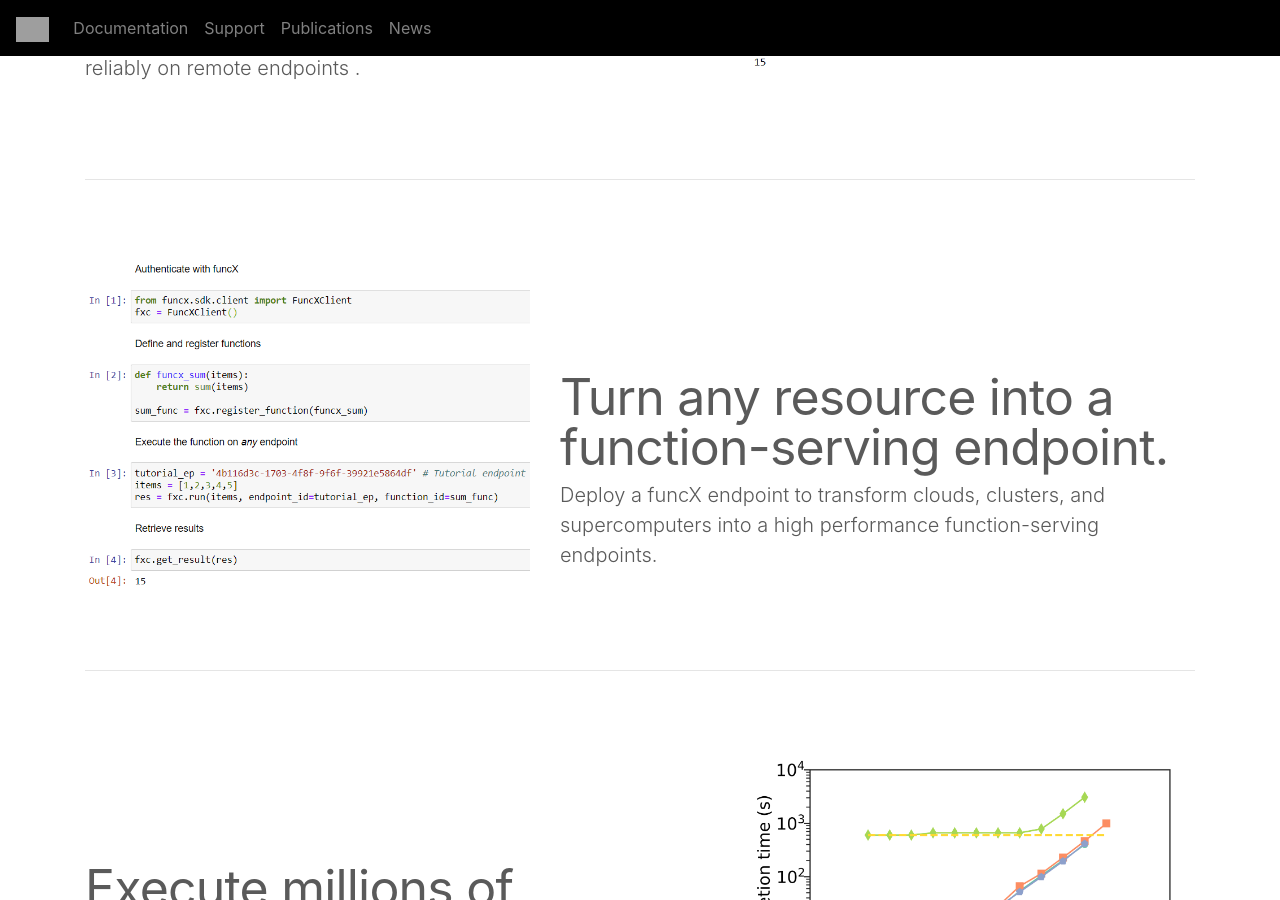
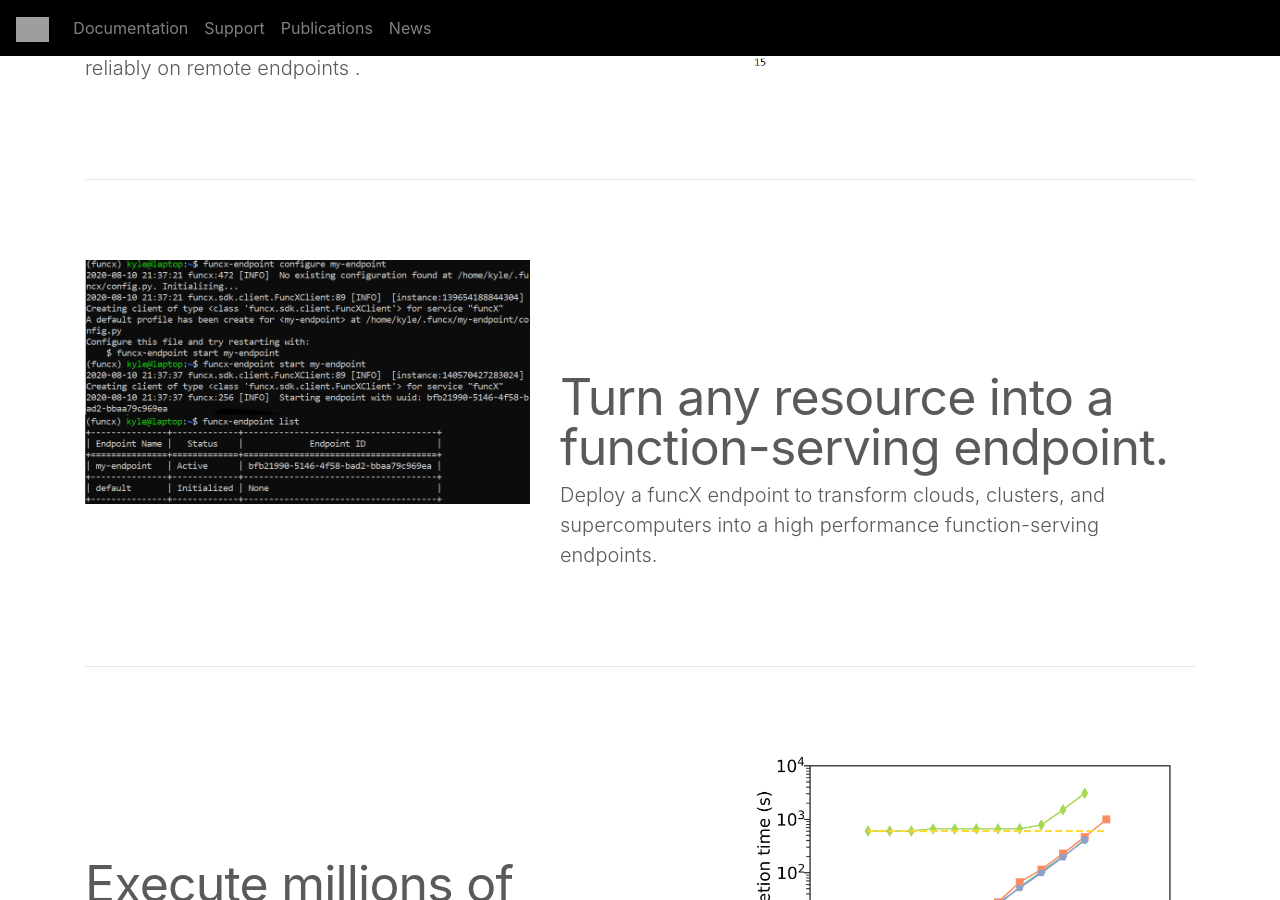
Before and after one commit to funcx-faas/funcx-faas.github.io, a Jekyll site: the page built from index.html, in a window 1280 px wide and 900 px high, scrolled down 1386 px. Built offline with Jekyll 4.4.1, drawn with Linux system fonts in a browser that asks for light colours; grey boxes are pictures that could not be loaded.

Commit message:
Adding endpoint pic

```diff
--- a/index.html
+++ b/index.html
@@ -56,7 +56,7 @@
 
 				<div class="row featurette">
 				  <div class="col-md-5">
-            <img class="featurette-image img-fluid mx-auto" src="images/funcx-code.png">
+            <img class="featurette-image img-fluid mx-auto" src="images/endpoint.png">
           </div>
           <div class="col-md-7">
             <h2 class="featurette-heading">Turn any resource into a function-serving endpoint.
```
Also changed, not shown: images/endpoint.png (added).
